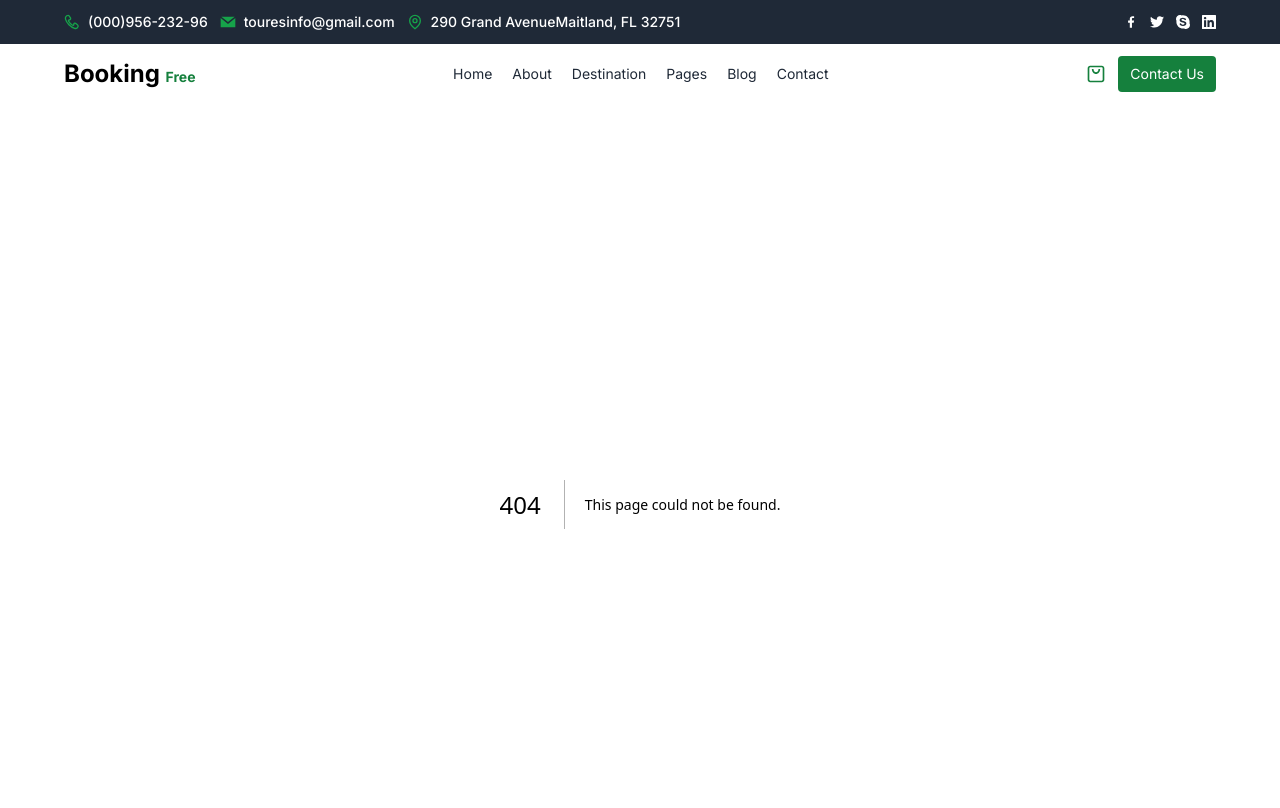
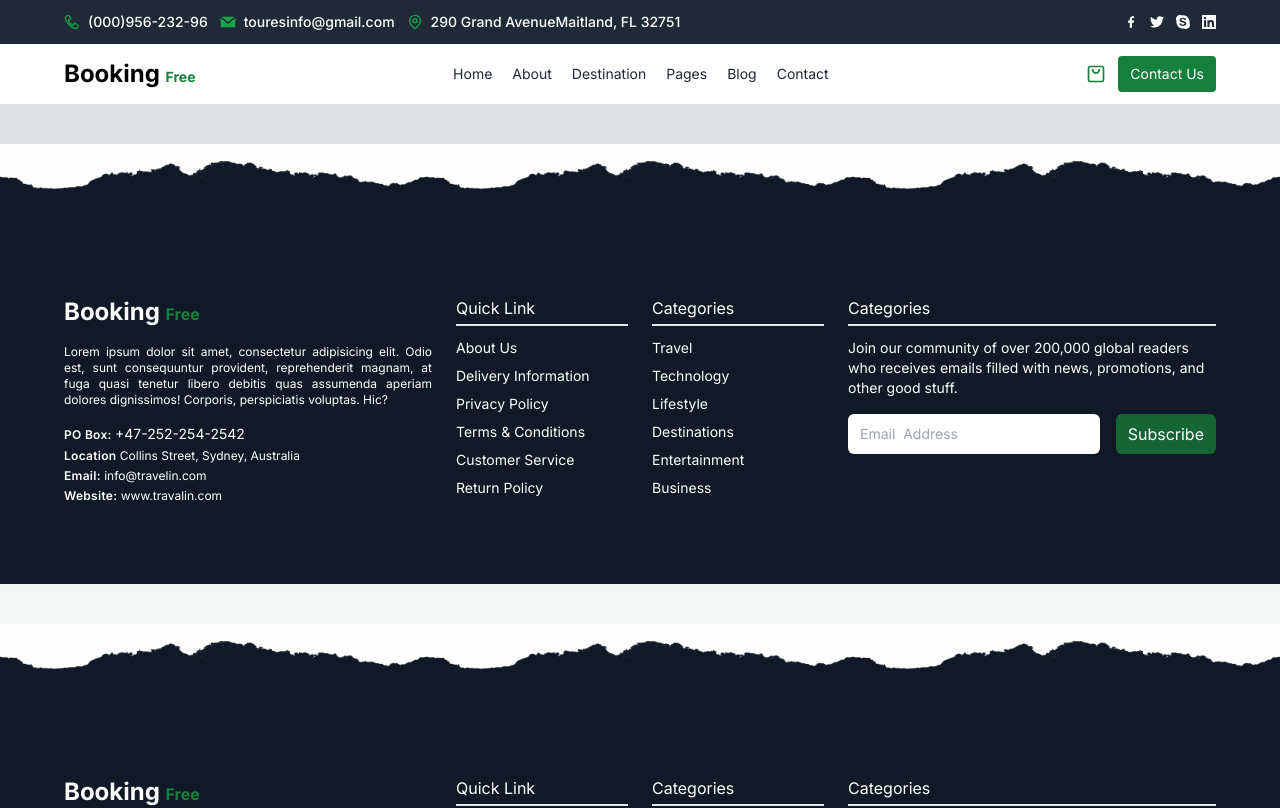
Before and after one commit to nayon64/bookingBD, a Next.js app: page /shared/footer in a window 1280 px wide. Before the commit this address had no page. Shown: the top 808 px of the page. Built offline with nearby package versions, Linux system fonts and the light colour scheme.

Commit message:
add footer section

```diff
--- a/app/layout.js
+++ b/app/layout.js
@@ -2,6 +2,7 @@ import { Inter } from "next/font/google";
 import "./globals.css";
 import Nav from "./shared/nav/page";
 import Contact from "./shared/contact/page";
+import  Footer from  "./shared/footer/page"
 
 const inter = Inter({ subsets: ["latin"] });
 
@@ -17,6 +18,7 @@ export default function RootLayout({ children }) {
         <Contact className="" />
         <Nav></Nav>
         {children}
+        <Footer/>
       </body>
     </html>
   );
--- /dev/null
+++ b/app/shared/footer/page.js
@@ -0,0 +1,171 @@
+import React from "react";
+import Image from "next/image";
+import footerImage from "../../assets/picture/shapeOne.png";
+import Link from "next/link";
+
+export default function Footer(props) {
+  return (
+    <>
+      <section className="h-96 relative bg-gray-900 w-full mt-24">
+        <div className="absolute -top-14 left-0 w-full flex bg-gray-900">
+          <Image
+            className="h-14 w-1/3"
+            src={footerImage}
+            alt="shape One"
+            style={{ backgroundRepeat: "repeat-x", backgroundSize: "contain" }}
+          />
+          <Image
+            className="h-14 w-1/3"
+            src={footerImage}
+            alt="shape One"
+            style={{ backgroundRepeat: "repeat-x", backgroundSize: "contain" }}
+          />
+          <Image
+            className="h-14 w-1/3"
+            src={footerImage}
+            alt="shape One"
+            style={{ backgroundRepeat: "repeat-x", backgroundSize: "contain" }}
+          />
+        </div>
+        <div>
+          <div className="grid grid-cols-6 gap-6 pt-24 max-w-6xl mx-auto">
+            {/* company basic info  */}
+            <div className="col-span-2  text-white">
+              <div className="font-bold">
+                <span className="text-2xl">Booking </span>
+                <span className="text-green-700">Free</span>
+              </div>
+              <p className="text-xs my-4 text-justify">
+                Lorem ipsum dolor sit amet, consectetur adipisicing elit. Odio
+                est, sunt consequuntur provident, reprehenderit magnam, at fuga
+                quasi tenetur libero debitis quas assumenda aperiam dolores
+                dignissimos! Corporis, perspiciatis voluptas. Hic?
+              </p>
+              <div className="text-xs flex flex-col gap-1">
+                <h3>
+                  <span className="font-semibold tracking-wide">PO Box: </span>
+                  <span className="text-sm"> +47-252-254-2542</span>
+                </h3>
+                <h3>
+                  <span className="font-semibold tracking-wide">Location </span>
+                  <span> Collins Street, Sydney, Australia</span>
+                </h3>
+                <h3>
+                  <span className="font-semibold tracking-wide">Email: </span>
+                  <span>info@travelin.com</span>
+                </h3>
+                <h3>
+                  <span className="font-semibold tracking-wide">Website: </span>
+                  <span> www.travalin.com</span>
+                </h3>
+              </div>
+            </div>
+            {/* company important service  links  */}
+            <div className="text-white">
+              <h1 className="border-b-2 pb-1">Quick Link</h1>
+              <div className="text-sm mt-3 flex flex-col gap-2">
+                <Link
+                  href={"/about"}
+                  className="hover:text-cyan-600 transition duration-500"
+                >
+                  About Us
+                </Link>
+                <Link
+                  href={"/about"}
+                  className="hover:text-cyan-600 transition duration-500"
+                >
+                  <p>Delivery Information</p>
+                </Link>
+                <Link
+                  href={"/about"}
+                  className="hover:text-cyan-600 transition duration-500"
+                >
+                  <p>Privacy Policy</p>
+                </Link>
+                <Link
+                  href={"/about"}
+                  className="hover:text-cyan-600 transition duration-500"
+                >
+                  <p>Terms & Conditions</p>
+                </Link>
+                <Link
+                  href={"/about"}
+                  className="hover:text-cyan-600 transition duration-500"
+                >
+                  <p>Customer Service</p>
+                </Link>
+                <Link
+                  href={"/about"}
+                  className="hover:text-cyan-600 transition duration-500"
+                >
+                  <p>Return Policy</p>
+                </Link>
+              </div>
+            </div>
+            {/* conpany veriuse category links  */}
+            <div className="text-white">
+              <h1 className="border-b-2 pb-1">Categories</h1>
+              <div className="text-sm mt-3 flex flex-col gap-2">
+                <Link
+                  href={"/about"}
+                  className="hover:text-cyan-600 transition duration-500"
+                >
+                  Travel
+                </Link>
+                <Link
+                  href={"/about"}
+                  className="hover:text-cyan-600 transition duration-500"
+                >
+                  <p>Technology</p>
+                </Link>
+                <Link
+                  href={"/about"}
+                  className="hover:text-cyan-600 transition duration-500"
+                >
+                  <p>Lifestyle</p>
+                </Link>
+                <Link
+                  href={"/about"}
+                  className="hover:text-cyan-600 transition duration-500"
+                >
+                  <p>Destinations</p>
+                </Link>
+                <Link
+                  href={"/about"}
+                  className="hover:text-cyan-600 transition duration-500"
+                >
+                  <p>Entertainment</p>
+                </Link>
+                <Link
+                  href={"/about"}
+                  className="hover:text-cyan-600 transition duration-500"
+                >
+                  <p>Business</p>
+                </Link>
+              </div>
+            </div>
+            <div className="col-span-2 text-white">
+              <h1 className="border-b-2 pb-1">Categories</h1>
+              <p className="text-sm mt-3">
+                Join our community of over 200,000 global readers who receives
+                emails filled with news, promotions, and other good stuff.
+              </p>
+              <div className="flex justify-between gap-4 mt-4">
+                <input
+                  className="w-full text-sm  px-3 text-gray-700 outline-none rounded-md"
+                  type="email"
+                  name=""
+                  id=""
+                  placeholder="Email  Address "
+                />
+                <div className="py-2 px-3 rounded-md bg-green-800 hover:bg-white hover:text-green-800 duration-500 cursor-pointer">
+                  Subscribe
+                </div>
+              </div>
+            </div>
+          </div>
+        </div>
+      </section>
+    </>
+  );
+}
```
Also changed, not shown: app/assets/picture/shapeOne.png (added).
